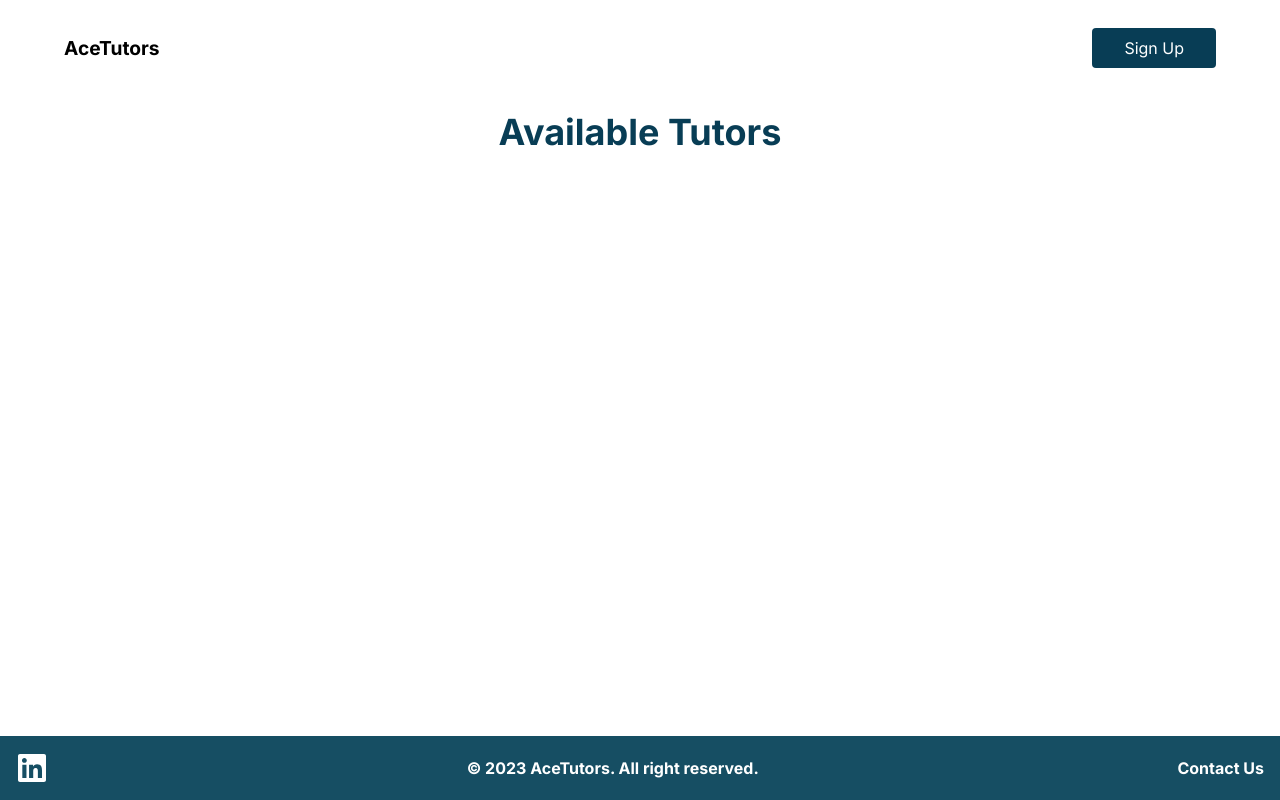
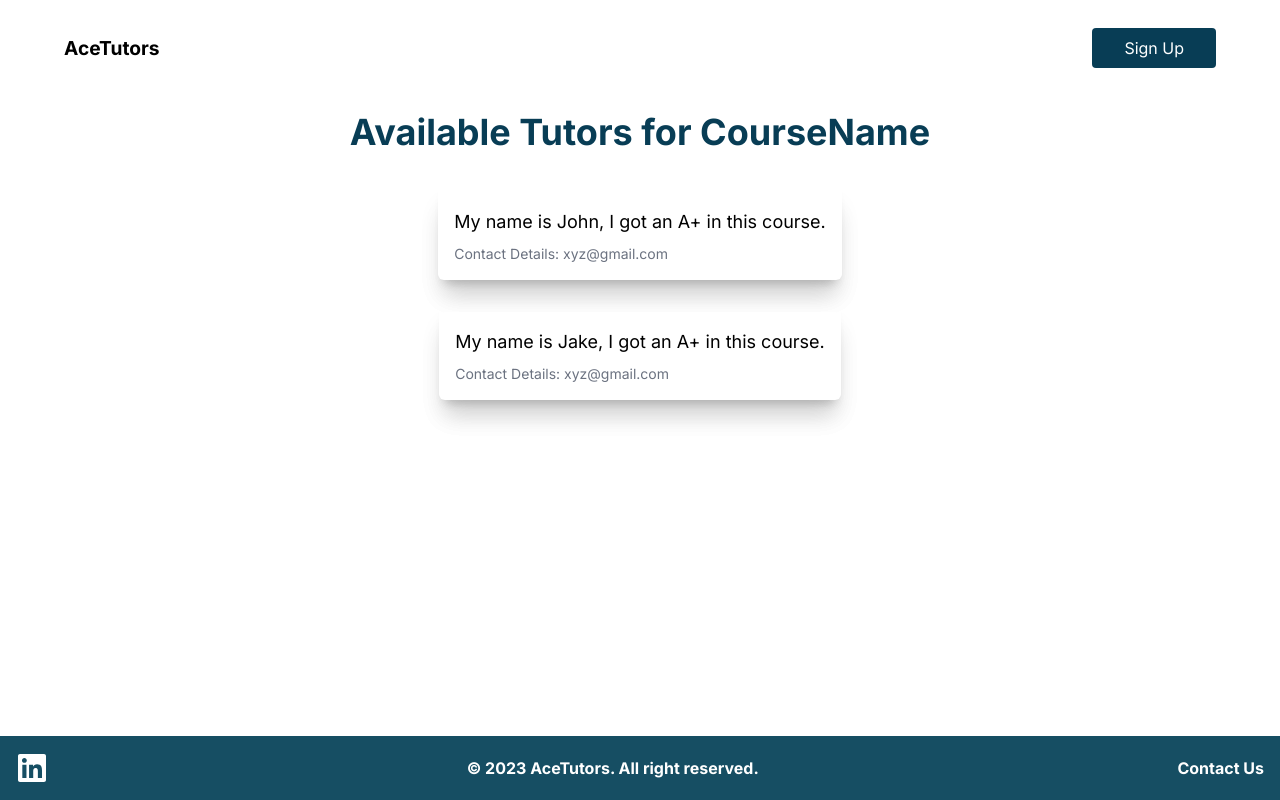
Before and after one commit to ArjunSasidaran/AceTutors, a Next.js app: page /studentViewCourses in a window 1280 px wide. Built offline with nearby package versions, Linux system fonts and the light colour scheme.

Commit message:
boxes added for studentview

```diff
--- /dev/null
+++ b/pages/studentViewCourses/Box.js
@@ -0,0 +1,16 @@
+// Box.js
+import React from 'react';
+
+const Box = ({ bio, details }) => {
+  return (
+    <div className="relative bg-white p-4 shadow-xl rounded-md">
+      <div className="z-10 relative">
+        <p className="text-lg mb-2">{bio}</p>
+        <p className="text-sm text-gray-500">{details}</p>
+      </div>
+      <div className="absolute top-0 left-0 right-0 bottom-0 shadow-xl rounded-md z-0" style={{ marginTop: '-10px' }}></div>
+    </div>
+  );
+};
+
+export default Box;
--- a/pages/studentViewCourses/index.jsx
+++ b/pages/studentViewCourses/index.jsx
@@ -1,14 +1,42 @@
+// Index.js
 import React from 'react';
+import Box from './Box';
 
 const Index = () => {
+  // Sample data for available tutors
+  const tutors = [
+    {
+      bio: 'My name is John, I got an A+ in this course.',
+      details: 'Contact Details: xyz@gmail.com',
+    },
+    {
+      bio: 'My name is Jake, I got an A+ in this course.',
+      details: 'Contact Details: xyz@gmail.com',
+    },
+    // Add more tutor data as needed
+  ];
+
   return (
-    <div className="max-w-6xl m-auto flex items-start justify-center" style={{ height: "40vh" }}>
-      {/* Dashboard at the left */}
-      <div className="p-4">
-        <h1 className="font-bold text-4xl text-cyan-950 fade-in">Available Tutors</h1>
+    <div className="max-w-6xl m-auto p-4">
+      {/* Available Tutors section at the top */}
+      <div className="text-center mb-6">
+        <h1 className="font-bold text-4xl text-cyan-950 fade-in mb-10">Available Tutors for CourseName</h1>
+      </div>
+
+      {/* Render Box components for each tutor in a column with more space between */}
+      <div className="flex flex-col items-center">
+        {tutors.map((tutor, index) => (
+          <React.Fragment key={index}>
+            <Box
+              bio={tutor.bio}
+              details={tutor.details}
+            />
+            {index < tutors.length - 1 && <div className="h-8" />} {/* Adjust the height for the desired space */}
+          </React.Fragment>
+        ))}
       </div>
     </div>
   );
-}
+};
 
 export default Index;
```
